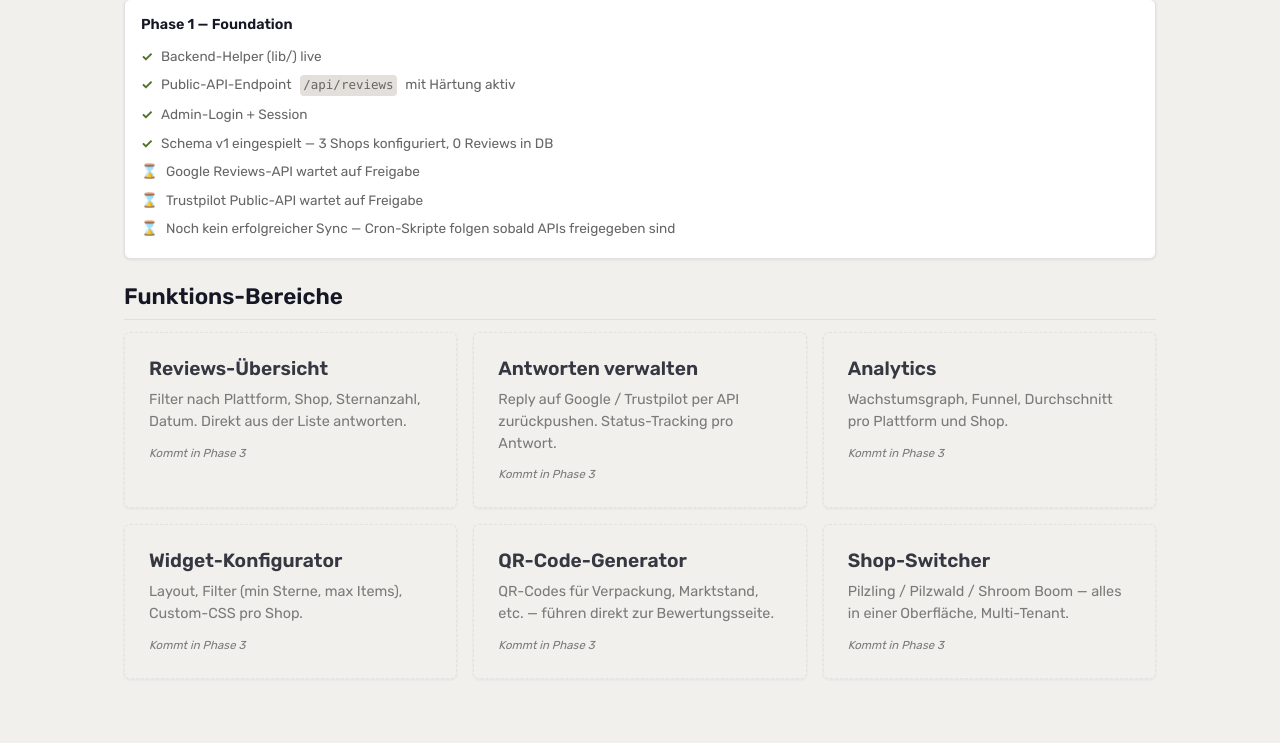
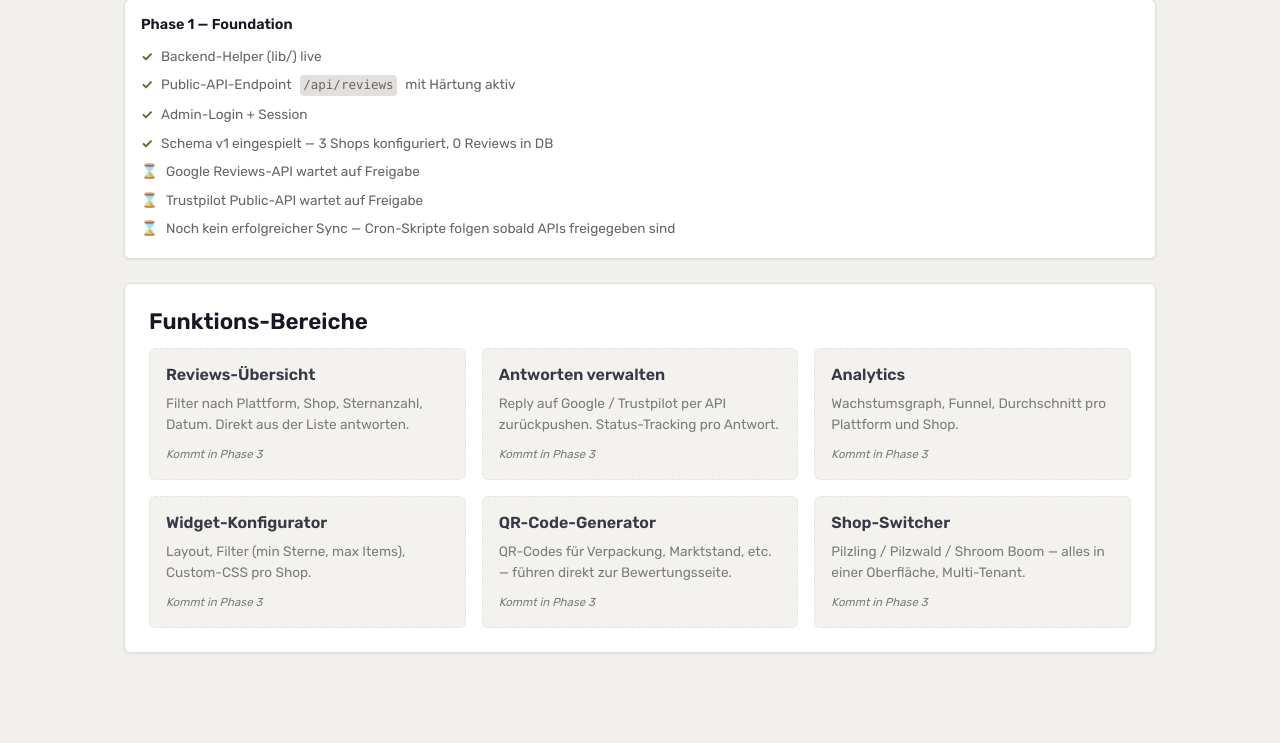
Before and after one commit to pilzling-tech/pilzling-sporeprint-review-app, a PHP site: page /dashboard.php in a window 1280 px wide. Shown: the part 145-888 px from the top of the page. After the commit the page ends 798 px from the top, so only its background shows below. Run offline with PHP 8.4, Linux system fonts and the light colour scheme; the visitor is signed in with stand-in values (Sample User, id 1); data comes from the database, SQL or seed files in the repository; data that the repository does not hold is empty.

Commit message:
fix(dashboard): Funktions-Bereiche jetzt in Card-Wrapper mit Tiles
Visuelle Inkonsistenz behoben: Status-Block oben war in Card, Funktions-
Bereiche unten lag frei auf dem Canvas. Beide Sections sind jetzt
gleichwertig in Card-Wrappern.

Loesung: ganze Funktions-Bereiche-Section ist jetzt eine Card mit
.card__header. Die Sub-Items darin sind .tile-Komponenten (neu in
components.css) — kein Card-in-Card-Verschachtelung.

Tile-Eigenschaften:
- Cream-Background (visuelle Hierarchie: Card-weiss aussen, Tile-cream innen)
- 1px Border, kein Shadow
- .tile--stub Variante mit gestricheltem Border + italic muted Marker

DESIGN-SYSTEM.md erweitert um "Card als Section-Wrapper"-Pattern in
Sektion 7 (Cards) — verhindert kuenftig Card-in-Card-Anti-Pattern.

```diff
--- a/src/admin/assets/components.css
+++ b/src/admin/assets/components.css
@@ -307,6 +307,49 @@ input.is-invalid:focus {
     opacity: 1;
 }
 
+/* === Tiles (kompakte Items innerhalb einer Card mit Grid-Layout) ===
+ *
+ * Wenn eine .card als Section-Wrapper genutzt wird und drin liegt ein Grid
+ * mit Sub-Items: die Sub-Items werden NICHT zu .card (sonst Card-in-Card-
+ * Verschachtelung mit doppelten Borders/Shadows). Stattdessen .tile —
+ * dezent, mit Cream-Background, ohne eigenen Shadow.
+ *
+ * Use-Case: Dashboard-Funktions-Bereiche-Uebersicht, spaeter Sub-Dashboard-Tiles.
+ */
+.tile {
+    background: var(--color-cream);
+    border: 1px solid var(--color-border);
+    border-radius: var(--radius);
+    padding: var(--space-4);
+    transition: opacity var(--transition-fast);
+}
+.tile h3 {
+    margin: 0 0 var(--space-2) 0;
+    font-size: var(--font-size-md);
+    color: var(--color-dark);
+}
+.tile p {
+    margin: 0;
+    color: var(--color-text-muted);
+    font-size: var(--font-size-sm);
+}
+
+.tile--stub {
+    border-style: dashed;
+    opacity: 0.85;
+}
+.tile--stub::after {
+    content: "Kommt in Phase 3";
+    display: block;
+    margin-top: var(--space-3);
+    color: var(--color-text-muted);
+    font-size: var(--font-size-xs);
+    font-style: italic;
+}
+.tile--stub:hover {
+    opacity: 1;
+}
+
 /* =====================================================================
    CHIPS / BADGES
    ===================================================================== */
--- a/src/admin/dashboard.php
+++ b/src/admin/dashboard.php
@@ -70,35 +70,35 @@ $lastSync = dbQueryOne(
         </ul>
     </section>
 
-    <section class="section">
-        <div class="subsection-header">
+    <section class="card">
+        <header class="card__header">
             <h2>Funktions-Bereiche</h2>
-        </div>
+        </header>
 
         <div class="grid grid--2">
-            <article class="card card--stub">
+            <article class="tile tile--stub">
                 <h3>Reviews-Übersicht</h3>
-                <p class="text-muted">Filter nach Plattform, Shop, Sternanzahl, Datum. Direkt aus der Liste antworten.</p>
+                <p>Filter nach Plattform, Shop, Sternanzahl, Datum. Direkt aus der Liste antworten.</p>
             </article>
-            <article class="card card--stub">
+            <article class="tile tile--stub">
                 <h3>Antworten verwalten</h3>
-                <p class="text-muted">Reply auf Google / Trustpilot per API zurückpushen. Status-Tracking pro Antwort.</p>
+                <p>Reply auf Google / Trustpilot per API zurückpushen. Status-Tracking pro Antwort.</p>
             </article>
-            <article class="card card--stub">
+            <article class="tile tile--stub">
                 <h3>Analytics</h3>
-                <p class="text-muted">Wachstumsgraph, Funnel, Durchschnitt pro Plattform und Shop.</p>
+                <p>Wachstumsgraph, Funnel, Durchschnitt pro Plattform und Shop.</p>
             </article>
-            <article class="card card--stub">
+            <article class="tile tile--stub">
                 <h3>Widget-Konfigurator</h3>
-                <p class="text-muted">Layout, Filter (min Sterne, max Items), Custom-CSS pro Shop.</p>
+                <p>Layout, Filter (min Sterne, max Items), Custom-CSS pro Shop.</p>
             </article>
-            <article class="card card--stub">
+            <article class="tile tile--stub">
                 <h3>QR-Code-Generator</h3>
-                <p class="text-muted">QR-Codes für Verpackung, Marktstand, etc. — führen direkt zur Bewertungsseite.</p>
+                <p>QR-Codes für Verpackung, Marktstand, etc. — führen direkt zur Bewertungsseite.</p>
             </article>
-            <article class="card card--stub">
+            <article class="tile tile--stub">
                 <h3>Shop-Switcher</h3>
-                <p class="text-muted">Pilzling / Pilzwald / Shroom Boom — alles in einer Oberfläche, Multi-Tenant.</p>
+                <p>Pilzling / Pilzwald / Shroom Boom — alles in einer Oberfläche, Multi-Tenant.</p>
             </article>
         </div>
     </section>
```
Also changed, not shown: docs/DESIGN-SYSTEM.md (+32 -2 lines).
